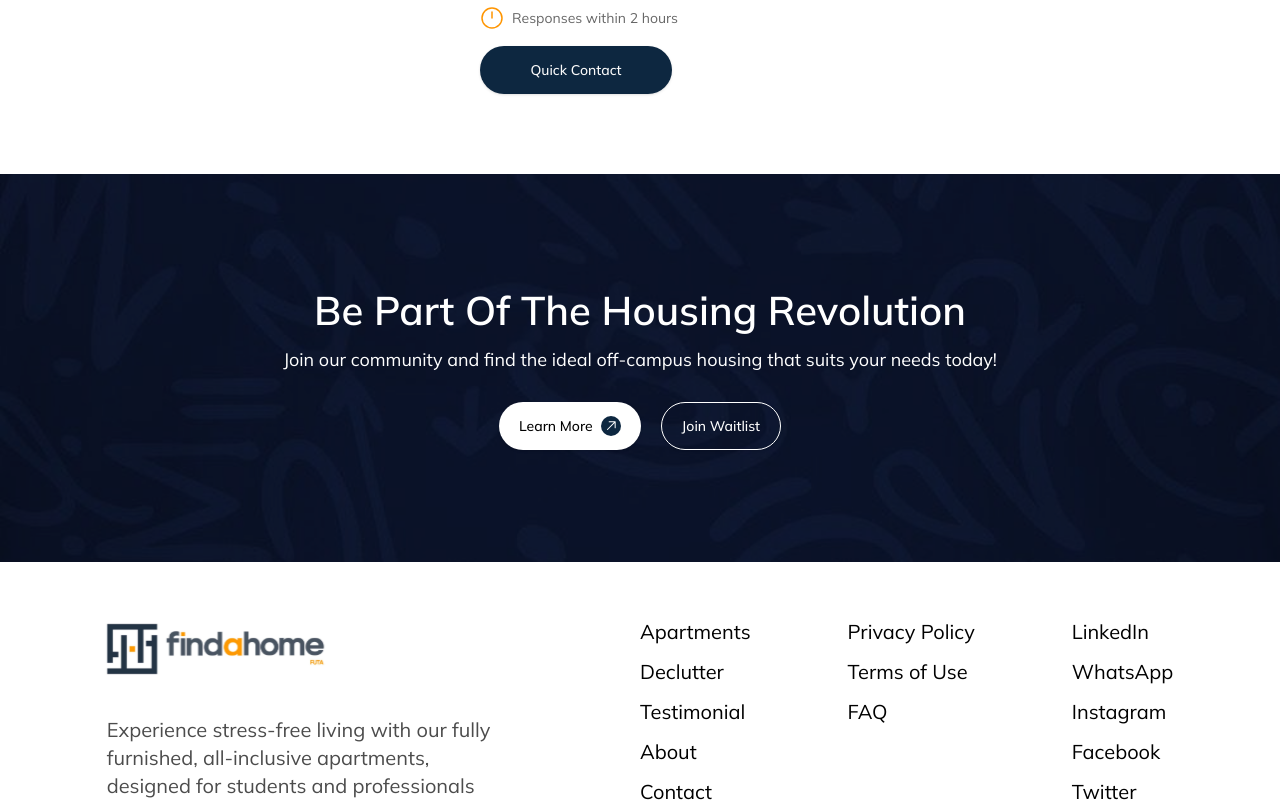
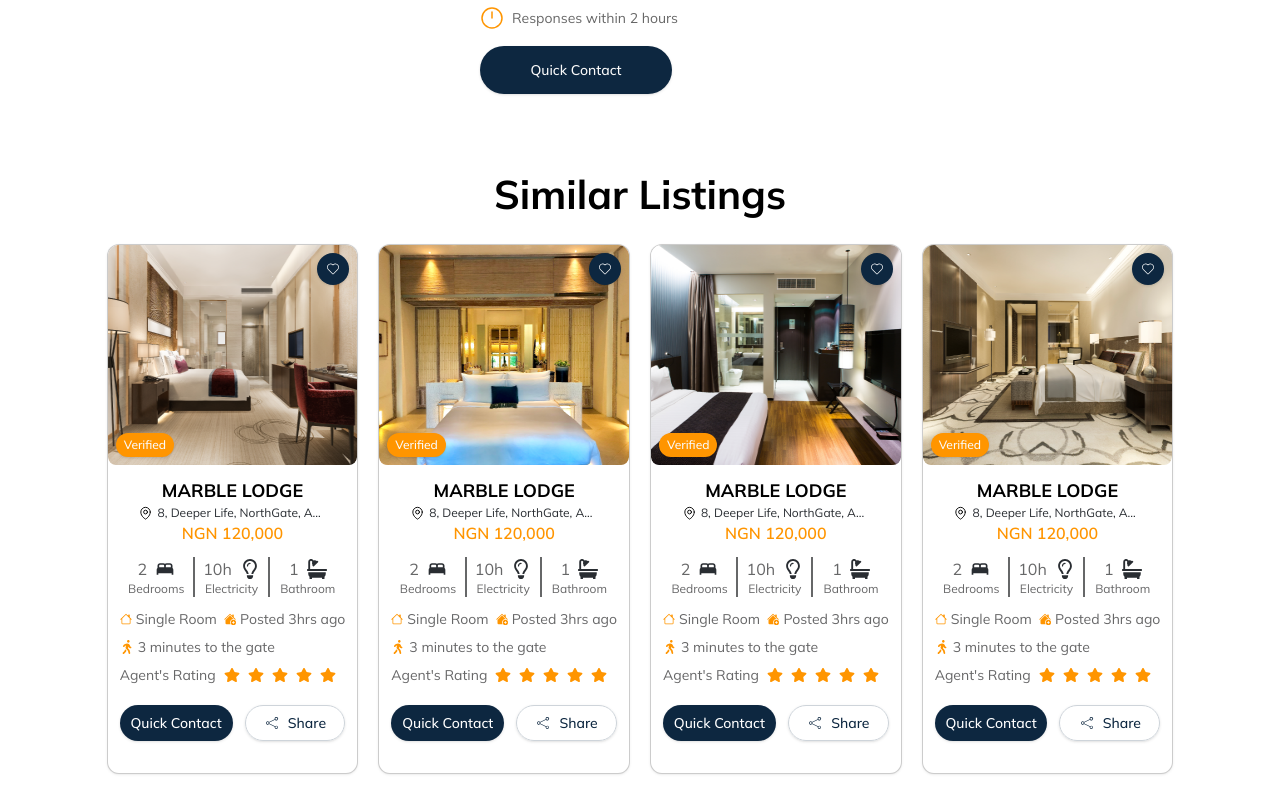
Before and after one commit to FindaHomeF/fhflandingpage, a Next.js app: page /sp/1 in a window 1280 px wide. Shown: the part 1580-2382 px from the top of the page. Built offline with nearby package versions, Linux system fonts and the light colour scheme; grey boxes are pictures that could not be loaded; a web font is replaced by a local one.

Commit message:
feat: add service page

```diff
--- a/src/app/components/global/ListingBox.jsx
+++ b/src/app/components/global/ListingBox.jsx
@@ -88,7 +88,12 @@ const ListingBox = ({image}) => {
 
             <div className="flex justify-between w-full gap-x-3 text-sm font-medium my-5">
                 <Button className="w-3/6 rounded-full text-white bg-primary">Quick Contact</Button>
-                <Button className="w-3/6 rounded-full text-primary border border-[#CED4DA] bg-transparent flex items-center gap-x-2 justify-center"><CiShare2 className="font-bold"/>Share</Button>
+                <Button className="w-3/6 rounded-full text-primary border border-[#CED4DA]
+                    bg-transparent flex items-center gap-x-2 justify-center
+                    hover:bg-transparent lg:hover:bg-darkBlue/5">
+                    <CiShare2 className="font-bold"/>
+                    Share
+                </Button>
             </div>
         </div>
     </div>
--- a/src/app/components/home/Listings.jsx
+++ b/src/app/components/home/Listings.jsx
@@ -6,11 +6,13 @@ import List4 from '../../../../public/listing4.png';
 import Image from "next/image";
 import ListingBox from "../global/ListingBox";
 
-const Listings = () => {
+const Listings = ({ title = "Property listings" }) => {
   return (
     <div className="listings-outer">
         <div className="listings-inner w-[90%] md:w-5/6 mx-auto">
-            <h3 className='text-2xl md:text-[2.5rem] font-bold capitalize leading-[2.62rem] text-center pb-3 md:pb-7'>Property listings</h3>
+            <h3 className='text-2xl md:text-[2.5rem] font-bold capitalize leading-[2.62rem] text-center pb-3 md:pb-7'>
+                { title }
+            </h3>
 
             <div className="listings-container grid grid-cols-1 md:grid-cols-4 gap-y-5 items-center justify-between gap-x-5">
                 {[List1, List2, List3, List4].map((e,index)=>(
--- a/src/app/sp/[id]/page.jsx
+++ b/src/app/sp/[id]/page.jsx
@@ -5,6 +5,7 @@ import Header from '@/app/components/global/Header'
 import React from 'react'
 import ImagesAndDescriptionDisplay from '../components/images-and-desc'
 import Details from '../components/details'
+import Listings from '@/app/components/home/Listings'
 
 const Page = () => {
   return (
@@ -20,6 +21,11 @@ const Page = () => {
             <div>
             <ImagesAndDescriptionDisplay/>
             <Details/>
+            <div className='py-8 md:py-10'>
+                <Listings
+                title='Similar Listings'
+                />
+            </div>
             <FooterCta/>
             </div>
         </div>
```
